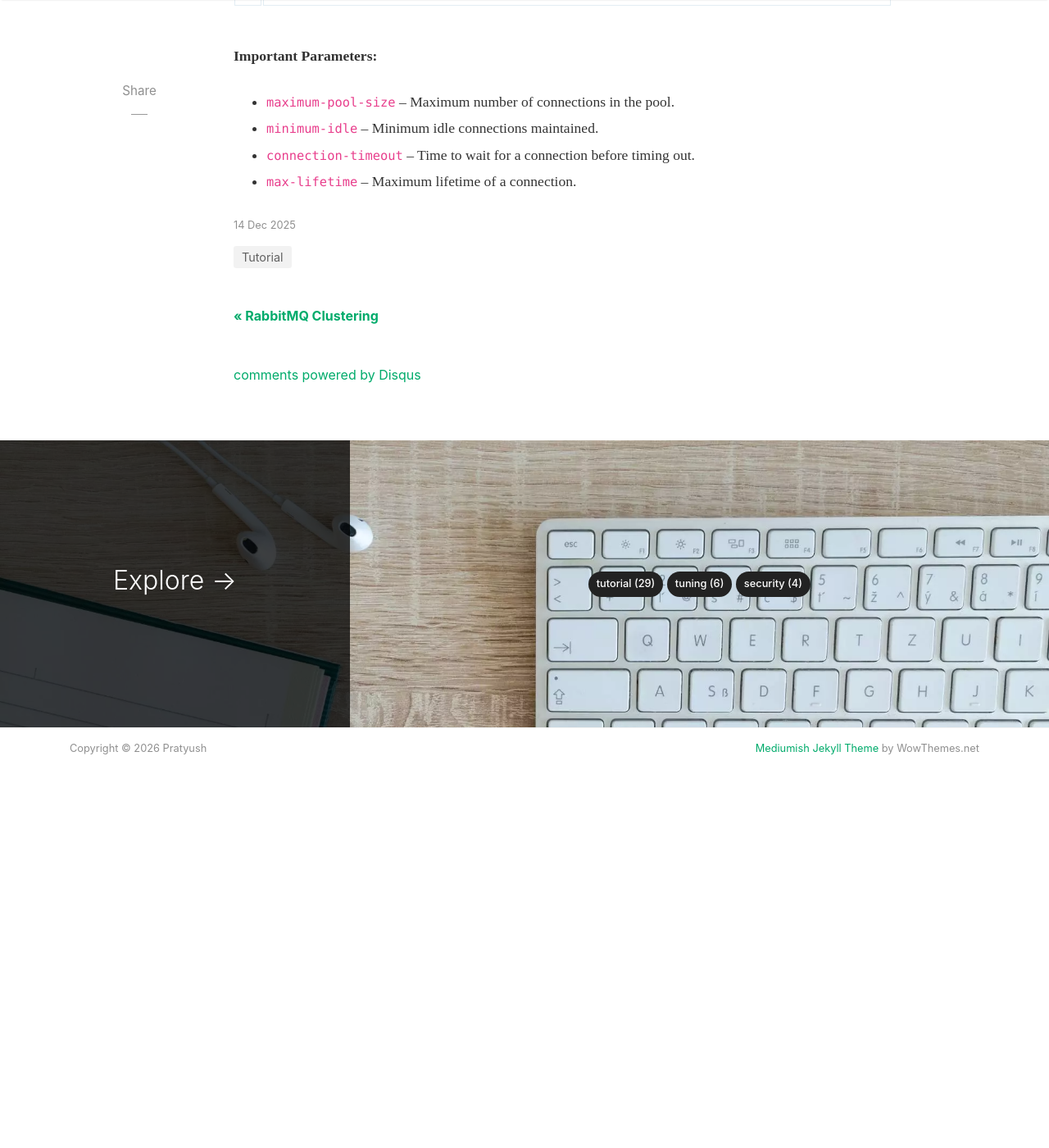
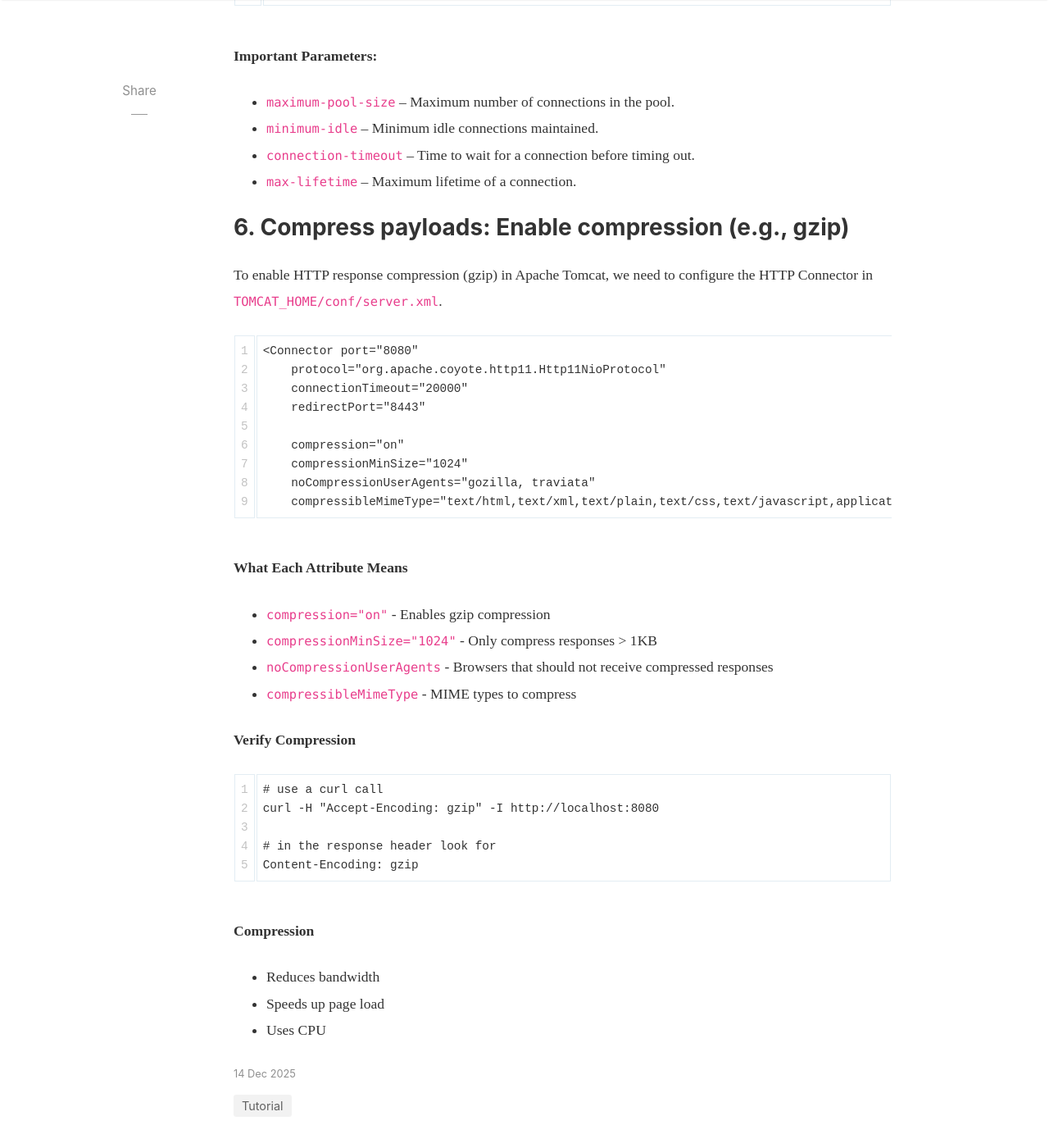
Before and after one commit to pratyush1806/pratyush1806.github.io, a Jekyll site: the page built from _posts/2025-12-14-api-performance-optimisation.md, in a window 1280 px wide and 1400 px high, scrolled down 15586 px. Shown: the whole window at 82% size. Built offline with Jekyll 4.4.1, drawn with Linux system fonts in a browser that asks for light colours; nearby versions of some CDN libraries; comment, search, counter and statistics services are not loaded; before the commit the page ends 16583 px from its top, so only the background shows below that.

Commit message:
added content for compression

````diff
--- a/_posts/2025-12-14-api-performance-optimisation.md
+++ b/_posts/2025-12-14-api-performance-optimisation.md
@@ -540,10 +540,43 @@ spring.datasource.hikari.max-lifetime=1800000
 * `connection-timeout` – Time to wait for a connection before timing out.
 * `max-lifetime` – Maximum lifetime of a connection.
 
-<!-- ### 6. Reduce network hops through smart routing: Use dynamic load balancers and distributed architectures for minimal latency.
-### 7. Compress payloads: Enable compression (e.g., gzip) for API requests and responses to decrease transfer times.
-### 8. Apply rate limiting and throttling: Prevent API abuse and accidental overload by limiting requests per client or IP.
-### 9. Monitor and set performance metrics: Continuously track response times, errors, and throughput to identify and react to bottlenecks promptly.
-### 10. Use of HTTP/2 or HTTP/3 protocols brings multiplexing, header compression, and better connection reuse, significantly improving latency and throughput for APIs serving many concurrent clients.
-### 11. Use graceful degradation and circuit breakers: Integrate patterns that allow your API to remain responsive under partial failure, such as fallback values or disabling non-critical features temporarily.
-### 12. Tune JVM and garbage collection settings for Java APIs: Specifically for Java environments, optimizing JVM memory management, garbage collection intervals, and thread pools can yield significant latency improvements. -->
+### 6. Compress payloads: Enable compression (e.g., gzip)
+To enable HTTP response compression (gzip) in Apache Tomcat, we need to configure the HTTP Connector in `TOMCAT_HOME/conf/server.xml`.
+
+```
+<Connector port="8080"
+    protocol="org.apache.coyote.http11.Http11NioProtocol"
+    connectionTimeout="20000"
+    redirectPort="8443"
+
+    compression="on"
+    compressionMinSize="1024"
+    noCompressionUserAgents="gozilla, traviata"
+    compressibleMimeType="text/html,text/xml,text/plain,text/css,text/javascript,application/javascript,application/json,application/xml" />
+```
+
+**What Each Attribute Means**
+* `compression="on"` - Enables gzip compression
+* `compressionMinSize="1024"` - Only compress responses > 1KB
+* `noCompressionUserAgents` - Browsers that should not receive compressed responses
+* `compressibleMimeType` - MIME types to compress
+
+**Verify Compression**
+```
+# use a curl call
+curl -H "Accept-Encoding: gzip" -I http://localhost:8080
+
+# in the response header look for
+Content-Encoding: gzip
+```
+
+**Compression**
+* Reduces bandwidth
+* Speeds up page load
+* Uses CPU
+
+<!-- ### 7. Apply rate limiting and throttling: Prevent API abuse and accidental overload by limiting requests per client or IP.
+### 8. Monitor and set performance metrics: Continuously track response times, errors, and throughput to identify and react to bottlenecks promptly.
+### 9. Use of HTTP/2 or HTTP/3 protocols brings multiplexing, header compression, and better connection reuse, significantly improving latency and throughput for APIs serving many concurrent clients.
+### 10. Use graceful degradation and circuit breakers: Integrate patterns that allow your API to remain responsive under partial failure, such as fallback values or disabling non-critical features temporarily.
+### 11. Tune JVM and garbage collection settings for Java APIs: Specifically for Java environments, optimizing JVM memory management, garbage collection intervals, and thread pools can yield significant latency improvements. -->
````
